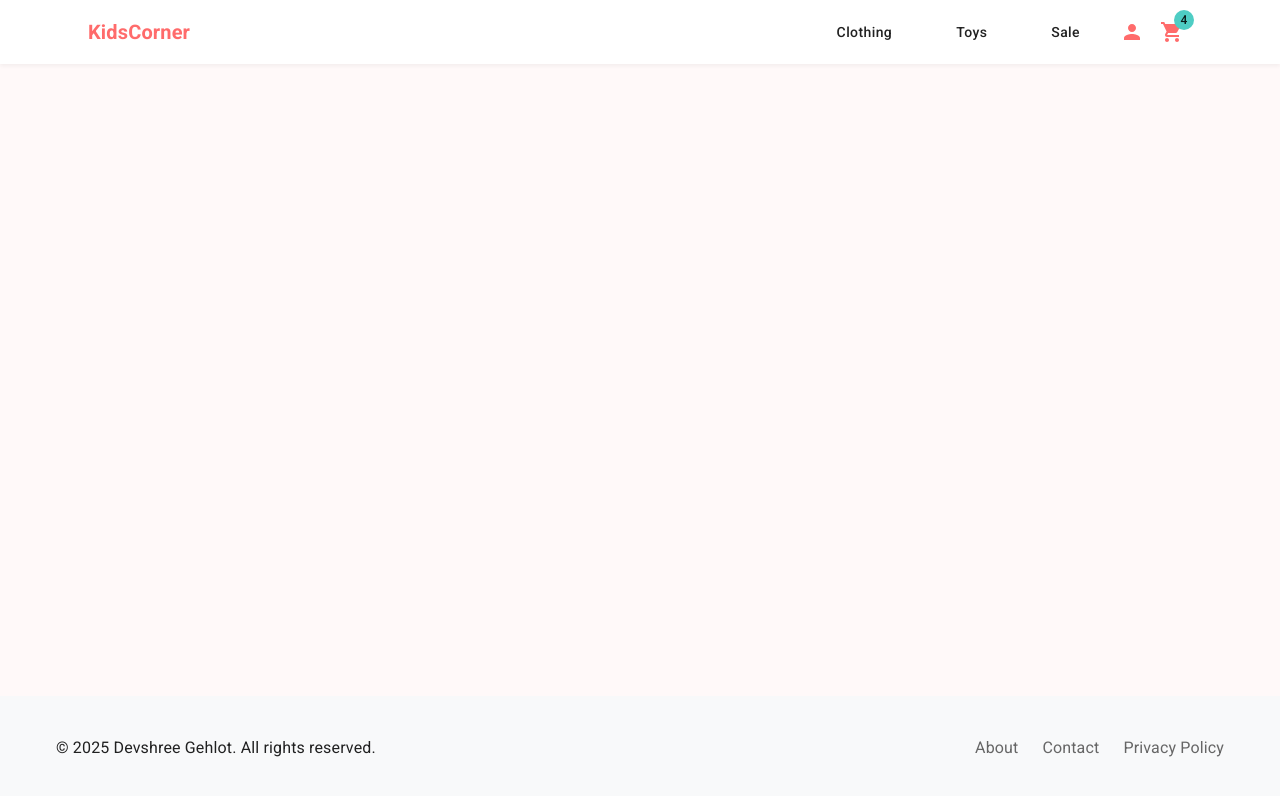
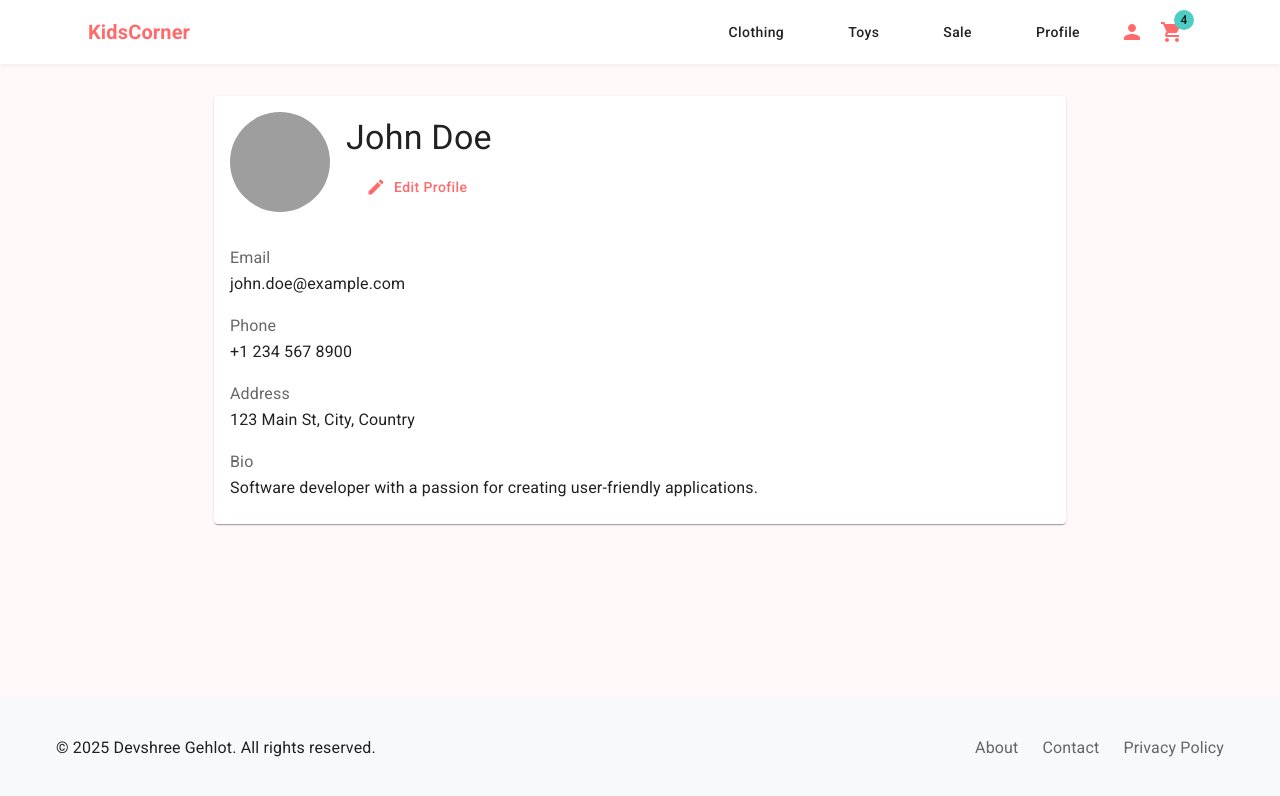
Before and after one commit to devshree/shopkid, a React (Create React App) app: page /profile in a window 1280 px wide. Shown: the top 796 px of the page. Built offline with nearby package versions, Linux system fonts and the light colour scheme; grey boxes are pictures that could not be loaded.

Commit message:
user profile

```diff
--- a/src/App.tsx
+++ b/src/App.tsx
@@ -3,6 +3,7 @@ import React from "react";
 import { Route, BrowserRouter as Router, Routes } from "react-router-dom";
 import Footer from "./components/Footer.tsx";
 import Navbar from "./components/Navbar.tsx";
+import UserProfilePage from "./components/UserProfilePage.tsx";
 import AdminPage from "./pages/AdminPage.tsx";
 import ClothingPage from "./pages/ClothingPage.tsx";
 import HomePage from "./pages/HomePage.tsx";
@@ -71,6 +72,7 @@ function App() {
               <Route path="/clothing" element={<ClothingPage />} />
               <Route path="/toys" element={<ToysPage />} />
               <Route path="/sale" element={<SalePage />} />
+              <Route path="/profile" element={<UserProfilePage />} />
             </Routes>
           </main>
           <Footer />
--- a/src/components/Navbar.tsx
+++ b/src/components/Navbar.tsx
@@ -59,6 +59,9 @@ function Navbar() {
             <NavButton component={RouterLink} to="/sale">
               Sale
             </NavButton>
+            <NavButton component={RouterLink} to="/profile">
+              Profile
+            </NavButton>
 
             <IconButton color="primary">
               <PersonIcon />
--- /dev/null
+++ b/src/components/UserProfilePage.tsx
@@ -0,0 +1,206 @@
+import EditIcon from "@mui/icons-material/Edit";
+import {
+  Alert,
+  Avatar,
+  Box,
+  Button,
+  Card,
+  CardContent,
+  Container,
+  Grid,
+  Snackbar,
+  TextField,
+  Typography,
+} from "@mui/material";
+import React, { useState } from "react";
+
+interface UserProfile {
+  firstName: string;
+  lastName: string;
+  email: string;
+  phone: string;
+  address: string;
+  bio: string;
+  avatarUrl?: string;
+}
+
+function UserProfilePage() {
+  const [isEditing, setIsEditing] = useState(false);
+  const [showSuccess, setShowSuccess] = useState(false);
+
+  const [profile, setProfile] = useState<UserProfile>({
+    firstName: "John",
+    lastName: "Doe",
+    email: "john.doe@example.com",
+    phone: "+1 234 567 8900",
+    address: "123 Main St, City, Country",
+    bio: "Software developer with a passion for creating user-friendly applications.",
+    avatarUrl: "https://example.com/avatar.jpg",
+  });
+
+  const [editedProfile, setEditedProfile] = useState<UserProfile>(profile);
+
+  const handleInputChange = (e: React.ChangeEvent<HTMLInputElement>) => {
+    const { name, value } = e.target;
+    setEditedProfile({
+      ...editedProfile,
+      [name]: value,
+    });
+  };
+
+  const handleSubmit = (e: React.FormEvent) => {
+    e.preventDefault();
+    setProfile(editedProfile);
+    setIsEditing(false);
+    setShowSuccess(true);
+  };
+
+  return (
+    <Container maxWidth="md" sx={{ py: 4 }}>
+      <Card>
+        <CardContent>
+          <Box sx={{ display: "flex", alignItems: "center", mb: 4 }}>
+            <Avatar
+              src={profile.avatarUrl}
+              sx={{ width: 100, height: 100, mr: 2 }}
+            />
+            <Box>
+              <Typography variant="h4">
+                {profile.firstName} {profile.lastName}
+              </Typography>
+              <Button
+                startIcon={<EditIcon />}
+                onClick={() => setIsEditing(!isEditing)}
+                sx={{ mt: 1 }}
+              >
+                {isEditing ? "Cancel Edit" : "Edit Profile"}
+              </Button>
+            </Box>
+          </Box>
+
+          {isEditing ? (
+            <form onSubmit={handleSubmit}>
+              <Grid container spacing={3}>
+                <Grid item xs={12} sm={6}>
+                  <TextField
+                    fullWidth
+                    label="First Name"
+                    name="firstName"
+                    value={editedProfile.firstName}
+                    onChange={handleInputChange}
+                  />
+                </Grid>
+                <Grid item xs={12} sm={6}>
+                  <TextField
+                    fullWidth
+                    label="Last Name"
+                    name="lastName"
+                    value={editedProfile.lastName}
+                    onChange={handleInputChange}
+                  />
+                </Grid>
+                <Grid item xs={12}>
+                  <TextField
+                    fullWidth
+                    label="Email"
+                    name="email"
+                    type="email"
+                    value={editedProfile.email}
+                    onChange={handleInputChange}
+                  />
+                </Grid>
+                <Grid item xs={12}>
+                  <TextField
+                    fullWidth
+                    label="Phone"
+                    name="phone"
+                    value={editedProfile.phone}
+                    onChange={handleInputChange}
+                  />
+                </Grid>
+                <Grid item xs={12}>
+                  <TextField
+                    fullWidth
+                    label="Address"
+                    name="address"
+                    value={editedProfile.address}
+                    onChange={handleInputChange}
+                  />
+                </Grid>
+                <Grid item xs={12}>
+                  <TextField
+                    fullWidth
+                    label="Bio"
+                    name="bio"
+                    multiline
+                    rows={4}
+                    value={editedProfile.bio}
+                    onChange={handleInputChange}
+                  />
+                </Grid>
+                <Grid item xs={12}>
+                  <Button
+                    type="submit"
+                    variant="contained"
+                    color="primary"
+                    sx={{ mr: 2 }}
+                  >
+                    Save Changes
+                  </Button>
+                  <Button
+                    variant="outlined"
+                    onClick={() => {
+                      setIsEditing(false);
+                      setEditedProfile(profile);
+                    }}
+                  >
+                    Cancel
+                  </Button>
+                </Grid>
+              </Grid>
+            </form>
+          ) : (
+            <Grid container spacing={2}>
+              <Grid item xs={12}>
+                <Typography variant="subtitle1" color="text.secondary">
+                  Email
+                </Typography>
+                <Typography variant="body1">{profile.email}</Typography>
+              </Grid>
+              <Grid item xs={12}>
+                <Typography variant="subtitle1" color="text.secondary">
+                  Phone
+                </Typography>
+                <Typography variant="body1">{profile.phone}</Typography>
+              </Grid>
+              <Grid item xs={12}>
+                <Typography variant="subtitle1" color="text.secondary">
+                  Address
+                </Typography>
+                <Typography variant="body1">{profile.address}</Typography>
+              </Grid>
+              <Grid item xs={12}>
+                <Typography variant="subtitle1" color="text.secondary">
+                  Bio
+                </Typography>
+                <Typography variant="body1">{profile.bio}</Typography>
+              </Grid>
+            </Grid>
+          )}
+        </CardContent>
+      </Card>
+
+      <Snackbar
+        open={showSuccess}
+        autoHideDuration={6000}
+        onClose={() => setShowSuccess(false)}
+      >
+        <Alert severity="success" onClose={() => setShowSuccess(false)}>
+          Profile updated successfully!
+        </Alert>
+      </Snackbar>
+    </Container>
+  );
+}
+
+export default UserProfilePage;
```
